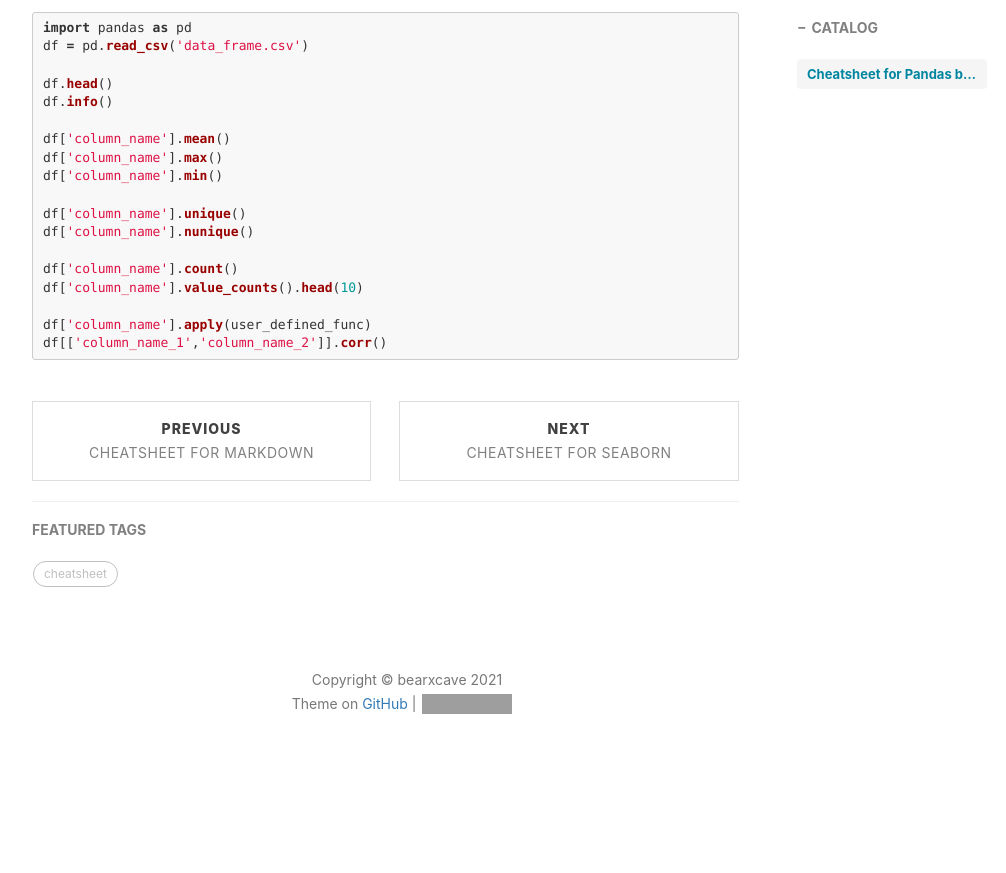
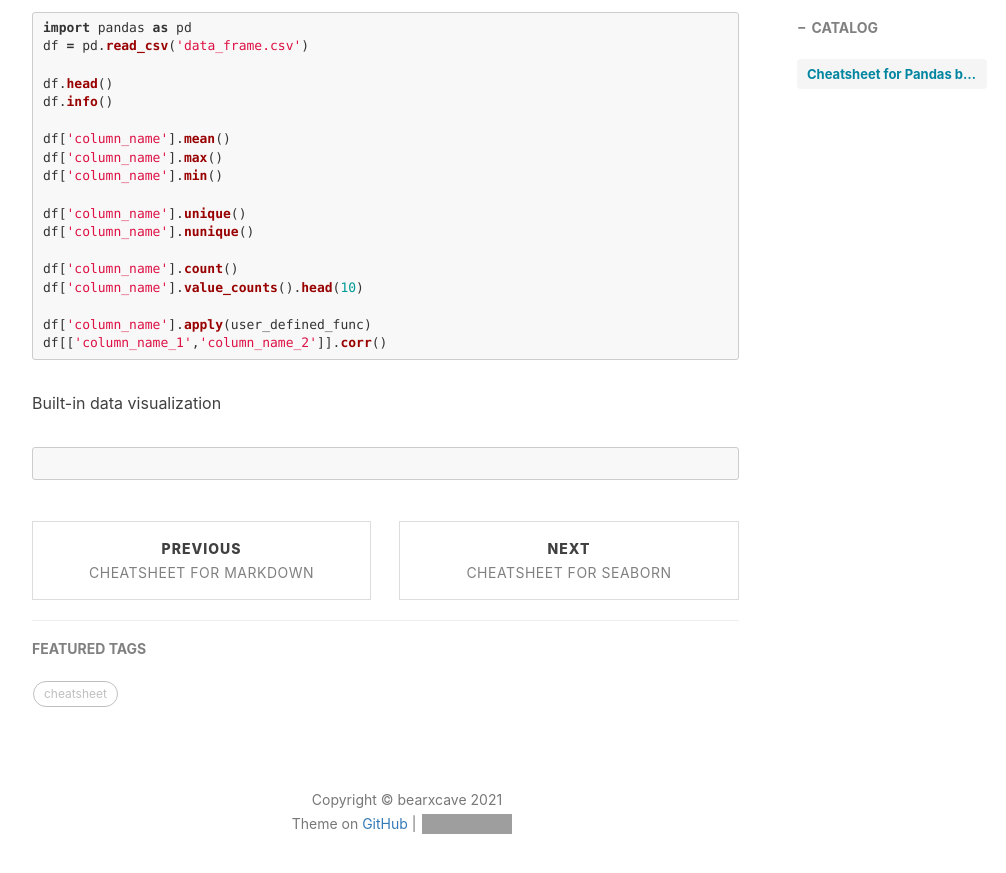
Before and after one commit to Bearxcave/Bearxcave.github.io, a Jekyll site: the page built from _posts/2021-02-20-cheatsheet-pandas.md, in a window 1280 px wide and 900 px high, scrolled down 597 px. Shown: the top 873 px of the window, without its empty margins (233-1239 px from the left). Built offline with Jekyll 4.4.1, drawn with Linux system fonts in a browser that asks for light colours; nearby versions of some CDN libraries; comment, search, counter and statistics services are not loaded; before the commit the page ends 1378 px from its top, so only the background shows below that; grey boxes are pictures that could not be loaded.

Commit message:
Update 2021-02-20-cheatsheet-pandas.md

````diff
--- a/_posts/2021-02-20-cheatsheet-pandas.md
+++ b/_posts/2021-02-20-cheatsheet-pandas.md
@@ -32,3 +32,8 @@ df['column_name'].value_counts().head(10)
 df['column_name'].apply(user_defined_func)
 df[['column_name_1','column_name_2']].corr()
 ```
+
+Built-in data visualization
+```python
+
+```
````
